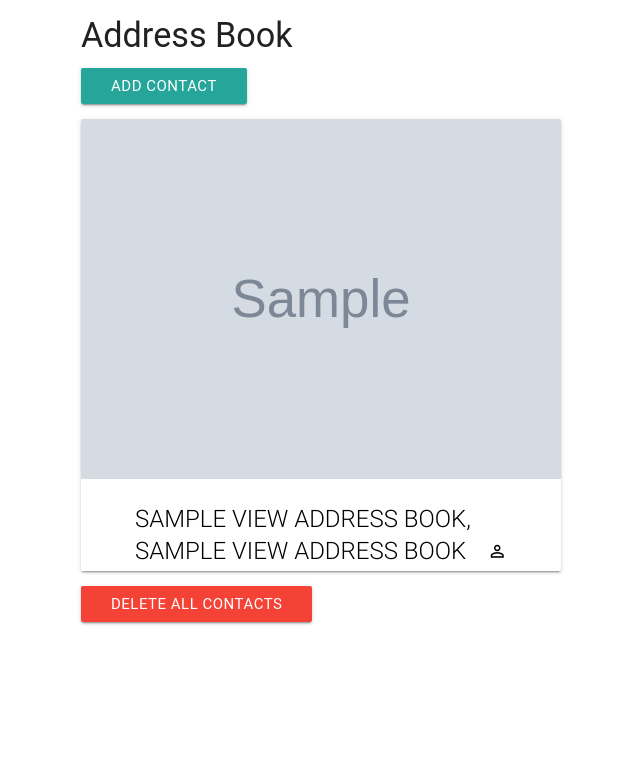
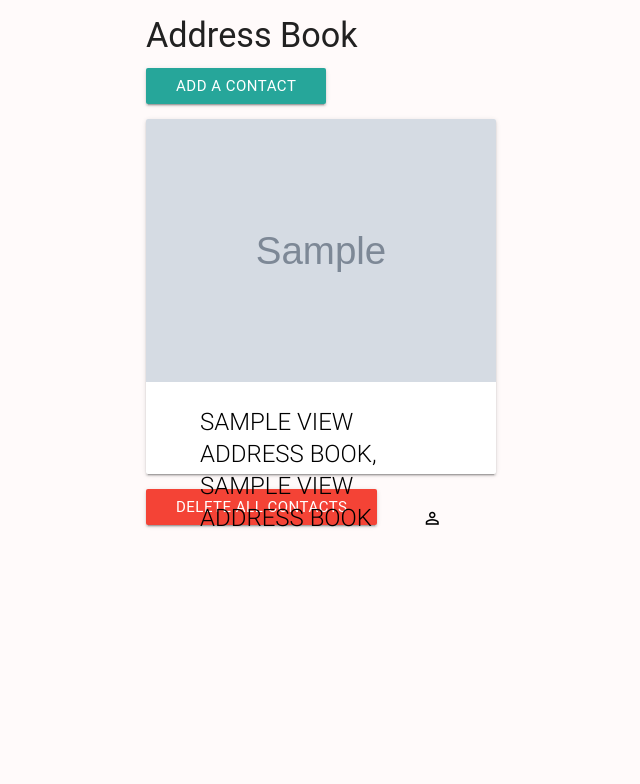
Before and after one commit to jdcamp/address-book-php, a PHP site: template views/address_book.html.twig in a window 1280 px wide. Shown: the top 784 px of the page, without its empty margins (319-959 px from the left). Run offline with PHP 8.4, Linux system fonts and the light colour scheme; the template is opened without the code that fills it: most values are stand-ins (such as "Sample title", 1, 10 or a date in 2020); grey boxes marked "Sample" are stand-in pictures; some libraries are stand-ins or nearby versions; some web fonts are replaced.

Commit message:
add backround color, adjust card spacing, remove unused post in app.php

```diff
--- a/app/app.php
+++ b/app/app.php
@@ -26,9 +26,6 @@
       return $app["twig"]->render("create_contact.html.twig");
     });
 
-    $app->post("/view" , function() use ($app) {
-      return $app["twig"]->render("address_book.html.twig" , array("view_address_book" => Contact::getAll()));
-    });
     $app->post("/delete" , function() use ($app) {
       Contact::clearAddressBook();
       return $app["twig"]->render("delete_contacts.html.twig" , array("view_address_book" => Contact::getAll()));
--- a/views/address_book.html.twig
+++ b/views/address_book.html.twig
@@ -13,14 +13,14 @@
   <div class="container card-size">
     <h4>Address Book</h4>
     <form class="" action="/add" method="post">
-      <button type="submit" name="add" class="btn center-align">Add Contact</button>
+      <button type="submit" name="add" class="btn center-align">Add A Contact</button>
     </form>
     {% if view_address_book is not empty %}
       {% for new_contact in view_address_book %}
 
         <div class="card hoverable">
           <div class="card-image waves-effect waves-block waves-light">
-            <img class="format-img" src="{{new_contact.getImage}}" alt="Image not found" onerror="this.onerror=null;this.src='https://upload.wikimedia.org/wikipedia/en/1/13/Stick_figure.png';" />
+            <img class="format-img" src="{{new_contact.getImage}}" alt="Image not found" onerror="this.onerror=null;this.src='http://style.anu.edu.au/_anu/4/images/placeholders/person_8x10.png';" />
           </div>
 
           <div class="card-content">
--- a/views/save_confirmation.html.twig
+++ b/views/save_confirmation.html.twig
@@ -15,7 +15,7 @@
 
     <div class="card">
       <div class="card-image waves-effect waves-block waves-light">
-        <img class="format-img" src="{{save_contact.getImage}}" alt="Image not found" onerror="this.onerror=null;this.src='https://upload.wikimedia.org/wikipedia/en/1/13/Stick_figure.png';" />
+        <img class="format-img" src="{{save_contact.getImage}}" alt="Image not found" onerror="this.onerror=null;this.src='http://style.anu.edu.au/_anu/4/images/placeholders/person_8x10.png';" />
       </div>
 
       <div class="card-content">
--- a/web/css/styles.css
+++ b/web/css/styles.css
@@ -1,4 +1,7 @@
 .card-size {
-  width: 480px;
-  height: auto;
+  width: 350px;
 }
+
+body {
+  background-color: snow;
+}
```
